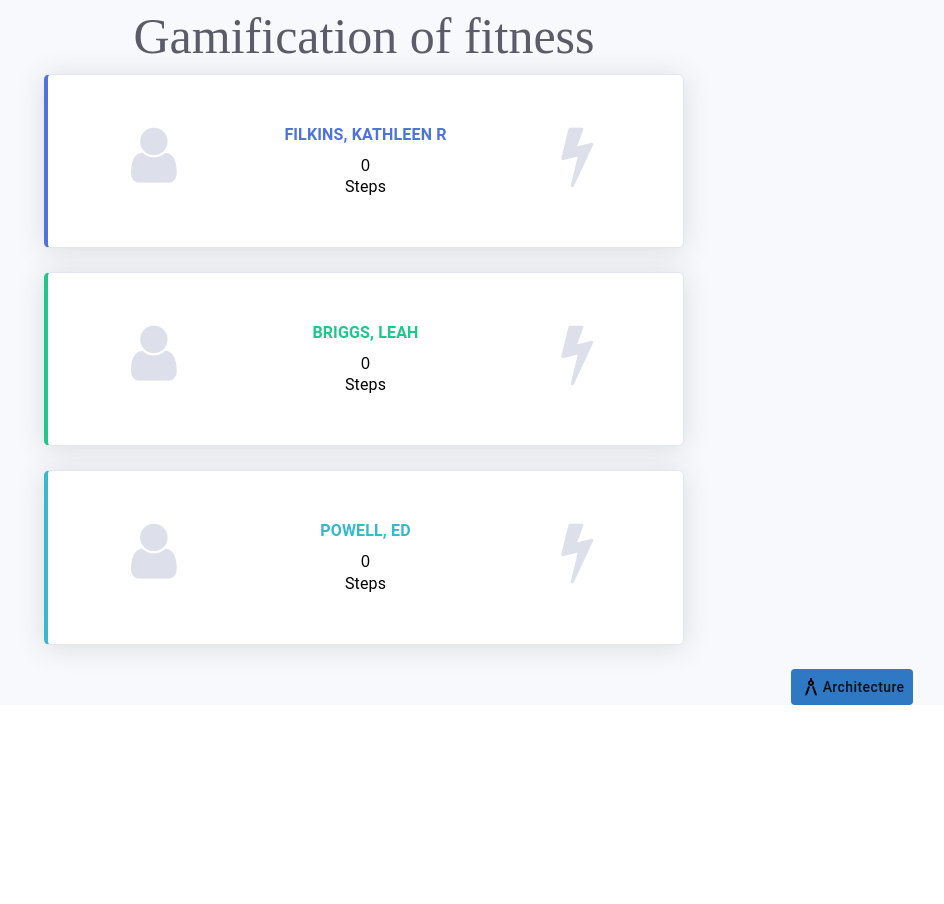
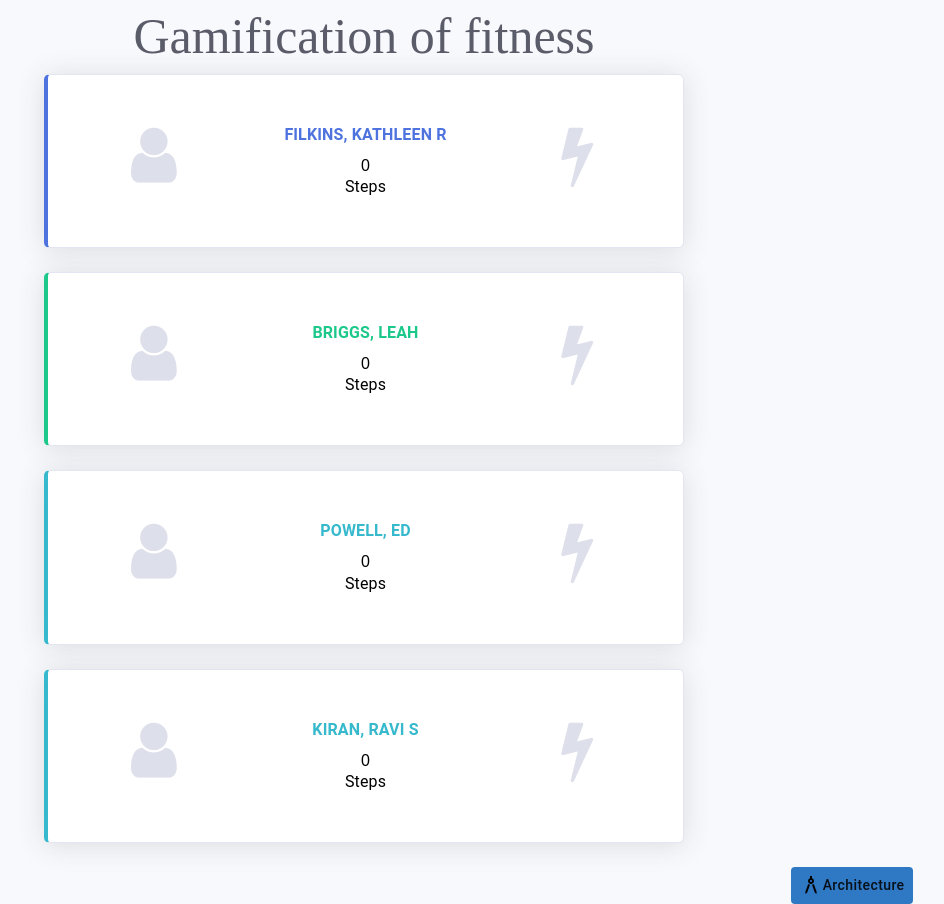
Before and after one commit to rkram0901/fitness-gamification, a React (Create React App) app: page / in a window 1280 px wide. Shown: the whole page, without its empty margins (276-1220 px from the left). Before the commit the page ends 800 px from the top, so only its background shows below. Built offline with nearby package versions, Linux system fonts and the light colour scheme; no server answers.

Commit message:
Updated changes to add new tile
Updated changes to add new tile

```diff
--- a/src/constant.js
+++ b/src/constant.js
@@ -5,7 +5,8 @@ const router = {
 const user = [
     {name: 'Filkins, Kathleen R', id: 1},
     {name:'Briggs, Leah', id: 2},
-    {name: 'Powell, Ed', id: 3}
+    {name: 'Powell, Ed', id: 3},
+    {name: 'Kiran, Ravi S', id: 4}
 ]
 
 export {router, user}
--- a/src/landingTile.js
+++ b/src/landingTile.js
@@ -246,6 +246,48 @@ class LandingTile extends React.Component {
               <Grid item xs={3}></Grid>
             </Grid>
             <Grid container>
+              <Grid item xs={3}></Grid>
+              <Grid item xs={6} className="cardstyle border-left-info">
+                <div
+                  onClick={() => {
+                    this.handleNameClick(
+                      this.state.stepDetails[3],
+                      "Kiran, Ravi S"
+                    );
+                  }}
+                >
+                  <Grid container spacing={{ xs: 2, md: 3 }}>
+                    <Grid item xs={1} sm={4} md={4}>
+                      <div>
+                        <i className="fa fa-duotone fa-user  fa-4x text-gray-300"></i>
+                      </div>
+                    </Grid>
+                    <Grid item xs={4}>
+                      <Typography className="cardnameheading colorinfo">
+                      Kiran, Ravi S
+                      </Typography>
+                      <div style={{paddingTop: '10px'}}>
+                        {this.state.stepDetails &&
+                        this.state.stepDetails[3] &&
+                        this.state.stepDetails[3].stepsCount
+                          ? this.state.stepDetails[3].stepsCount
+                          : 0}
+                      </div>
+                      <Typography >
+                        Steps
+                      </Typography>
+                    </Grid>
+                    <Grid item xs={1} sm={4} md={4}>
+                      <div>
+                        <i class="fa fa-solid fa-flash fa-4x text-gray-300"></i>
+                      </div>
+                    </Grid>
+                  </Grid>
+                </div>
+              </Grid>
+              <Grid item xs={3}></Grid>
+            </Grid>
+            <Grid container>
               <Grid item xs={10} />
               <Grid item xs={1} >
                 <Button
```
